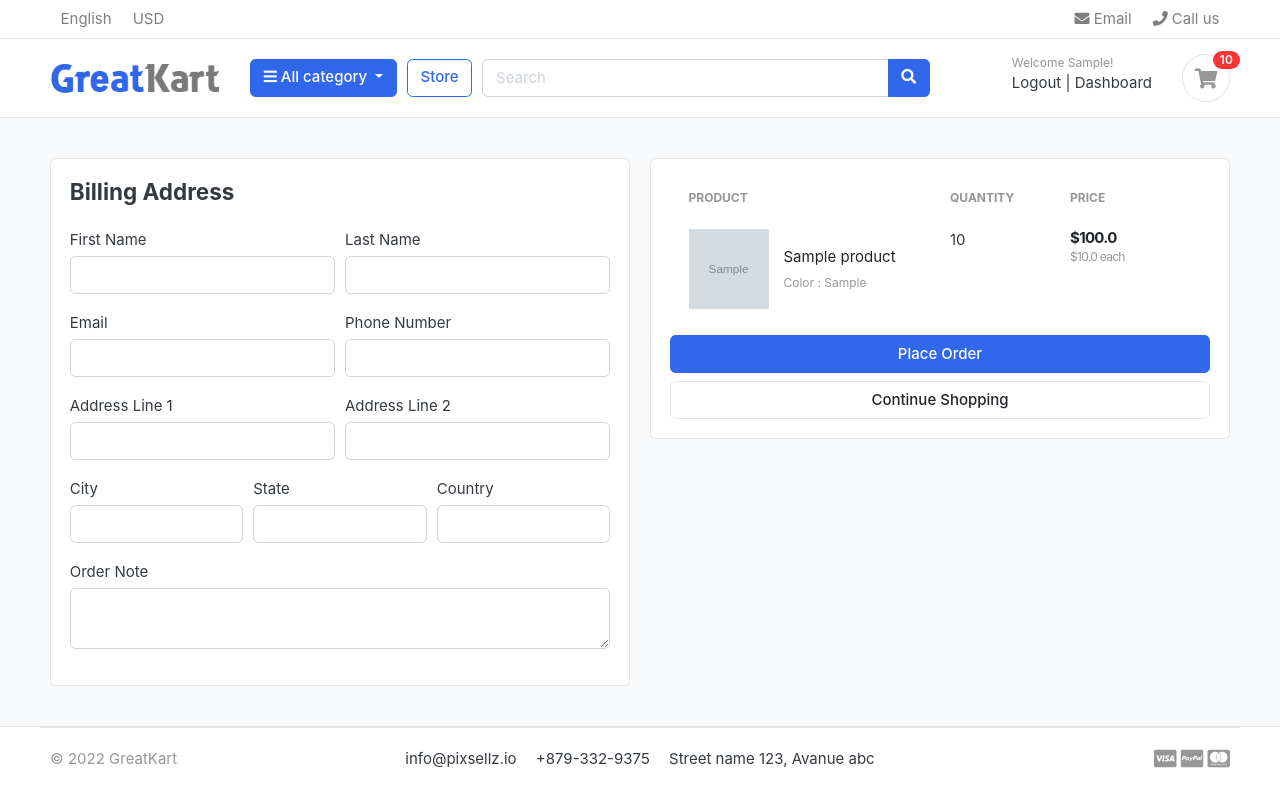
After one commit to Yash-KK/E-Commerce, a Django app: page /cart/checkout/ in a window 1280 px wide. The commit adds this page. Run offline with Django 4.2, Linux system fonts and the light colour scheme; a user stored in the database is signed in; tables that the repository leaves empty hold one stand-in row (values such as "Sample post"); grey boxes marked "Sample" are stand-in pictures; some libraries are stand-ins or nearby versions; some web fonts are replaced.

Commit message:
added functionality till checkout page

```diff
--- a/Cart/admin.py
+++ b/Cart/admin.py
@@ -9,6 +9,7 @@ class CartAdmin(admin.ModelAdmin):
     list_display = ['cart_id']
 
 class CartItemAdmin(admin.ModelAdmin):
-    list_display = ['cart', 'product','quantity']
+    list_display = ['product','quantity']
+
 admin.site.register(Cart,CartAdmin)
 admin.site.register(CartItems, CartItemAdmin)
--- a/Cart/models.py
+++ b/Cart/models.py
@@ -7,6 +7,9 @@ from Category.models import (
 from Store.models import (
     Product,
     Variation
+)
+from acc.models import (
+    Account
 )
 # Create your models here.
 
@@ -18,7 +21,8 @@ class Cart(models.Model):
         return f"{self.cart_id}"
 
 class CartItems(models.Model):
-    cart = models.ForeignKey(Cart, on_delete=models.CASCADE)
+    user = models.ForeignKey(Account, on_delete=models.CASCADE, null=True)
+    cart = models.ForeignKey(Cart, on_delete=models.CASCADE, null=True)
     variations = models.ManyToManyField(Variation,blank=True)
     product = models.ForeignKey(Product, on_delete=models.CASCADE)
     quantity = models.IntegerField()
--- a/Cart/urls.py
+++ b/Cart/urls.py
@@ -6,5 +6,5 @@ urlpatterns = [
     path("decrement/<int:id>/<int:cart_item_id>/", views.decrement_item, name='decrement-item'),
     path("remove/<int:id>/<int:cart_item_id>/", views.remove_item, name='remove-item'),
     path("<int:product_id>/", views.add_to_cart, name='add-to-cart'),
-
+    path("checkout/", views.checkout, name='checkout'),
 ]
--- a/Cart/views.py
+++ b/Cart/views.py
@@ -1,6 +1,6 @@
 from django.http import HttpResponse
 from django.shortcuts import redirect, render
-
+from django.contrib.auth.decorators import login_required
 
 # Models
 from .models import (
@@ -19,73 +19,129 @@ def _cart_id(request):
     return cart_id
 
 def add_to_cart(request, product_id):
+    current_user = request.user
     product = Product.objects.get(id=product_id)
-    product_ke_variations = []
-    if request.method == 'POST':
-        for item in request.POST:
-            key = item
-            value = request.POST[key]
-            try:
-                # variations = Variation.objects.get(product=product,variation_category__iexact=key, variation_value__iexact=value)
-                variations = Variation.objects.get(product=product,variation_category__iexact=key, variation_value__iexact=value)
-                product_ke_variations.append(variations)
-            except:
-                print("Nahi HUa")
-                pass
-    cart = Cart.objects.filter(cart_id=_cart_id(request)).exists()
-    if cart:
-        cart = Cart.objects.get(cart_id = _cart_id(request))
-    else:
-        cart = Cart.objects.create(
-            cart_id = _cart_id(request)
-        )
-    cart.save()
-    cart_item = CartItems.objects.filter(cart=cart, product=product).exists()
-    if cart_item:
-        cart_item = CartItems.objects.filter(cart=cart, product=product)
+    if request.user.is_authenticated:
+        if request.method == 'POST':
+            product_ke_variations = []
+            for item in request.POST:
+                key = item
+                value = request.POST[key]
+                try:
+                    # variations = Variation.objects.get(product=product,variation_category__iexact=key, variation_value__iexact=value)
+                    variations = Variation.objects.get(product=product,variation_category__iexact=key, variation_value__iexact=value)
+                    product_ke_variations.append(variations)
+                except:
+                    print("Nahi HUa")
+        cart_item = CartItems.objects.filter(user=current_user, product=product).exists()
+        if cart_item:
+            cart_item = CartItems.objects.filter(user=current_user, product=product)
 
-        exist_var = []
-        item_id = []
-        for item in cart_item:
-            x = item.variations.all()
-            exist_var.append(list(x))
-            item_id.append(item.id)
-       # CONTINUE FROM HERE-----------------------> IF THE PRODUCT VARIATIONS EXIST IN EXISTING VARIATIONS ,,,,,,
+            exist_var = []
+            item_id = []
+            for item in cart_item:
+                x = item.variations.all()
+                exist_var.append(list(x))
+                item_id.append(item.id)
+        # CONTINUE FROM HERE-----------------------> IF THE PRODUCT VARIATIONS EXIST IN EXISTING VARIATIONS ,,,,,,
 
-        if product_ke_variations in exist_var:
-           # Increase the item quantity
-           index = exist_var.index(product_ke_variations)
-           id = item_id[index]
-           item = CartItems.objects.get(product=product, id=id)
-           item.quantity +=1
-           item.save()
+            if product_ke_variations in exist_var:
+                # Increase the item quantity
+                index = exist_var.index(product_ke_variations)
+                id = item_id[index]
+                item = CartItems.objects.get(product=product, id=id)
+                item.quantity +=1
+                item.save()
 
+            else:
+                item = CartItems.objects.create(product=product, user=current_user, quantity=1)
+
+                if len(product_ke_variations)>0:
+                    item.variations.clear()
+                    item.variations.add(*product_ke_variations)
+                item.save()
         else:
-            item = CartItems.objects.create(product=product, cart=cart, quantity=1)
-
-            if len(product_ke_variations)>0:
+            item = CartItems.objects.create(
+                user=current_user,
+                product=product,
+                quantity = 1
+            )
+            if len(product_ke_variations)> 0:
                 item.variations.clear()
                 item.variations.add(*product_ke_variations)
             item.save()
+        return redirect('cart-page')
+    # If the User is not authenticated
     else:
-        item = CartItems.objects.create(
-            cart=cart,
-            product=product,
-            quantity = 1
-        )
-        if len(product_ke_variations)> 0:
-            item.variations.clear()
-            item.variations.add(*product_ke_variations)
-        item.save()
-    return redirect('cart-page')
+        if request.method == 'POST':
+            product_ke_variations = []
+            for item in request.POST:
+                key = item
+                value = request.POST[key]
+                try:
+                    # variations = Variation.objects.get(product=product,variation_category__iexact=key, variation_value__iexact=value)
+                    variations = Variation.objects.get(product=product,variation_category__iexact=key, variation_value__iexact=value)
+                    product_ke_variations.append(variations)
+                except:
+                    print("Nahi HUa")
+                    pass
+        cart = Cart.objects.filter(cart_id=_cart_id(request)).exists()
+        if cart:
+            cart = Cart.objects.get(cart_id = _cart_id(request))
+        else:
+            cart = Cart.objects.create(
+                cart_id = _cart_id(request)
+            )
+        cart.save()
+        cart_item = CartItems.objects.filter(cart=cart, product=product).exists()
+        if cart_item:
+            cart_item = CartItems.objects.filter(cart=cart, product=product)
+
+            exist_var = []
+            item_id = []
+            for item in cart_item:
+                x = item.variations.all()
+                exist_var.append(list(x))
+                item_id.append(item.id)
+        # CONTINUE FROM HERE-----------------------> IF THE PRODUCT VARIATIONS EXIST IN EXISTING VARIATIONS ,,,,,,
+
+            if product_ke_variations in exist_var:
+                # Increase the item quantity
+                index = exist_var.index(product_ke_variations)
+                id = item_id[index]
+                item = CartItems.objects.get(product=product, id=id)
+                item.quantity +=1
+                item.save()
+
+            else:
+                item = CartItems.objects.create(product=product, cart=cart, quantity=1)
+
+                if len(product_ke_variations)>0:
+                    item.variations.clear()
+                    item.variations.add(*product_ke_variations)
+                item.save()
+        else:
+            item = CartItems.objects.create(
+                cart=cart,
+                product=product,
+                quantity = 1
+            )
+            if len(product_ke_variations)> 0:
+                item.variations.clear()
+                item.variations.add(*product_ke_variations)
+            item.save()
+        return redirect('cart-page')
 
 def cart_page(request,cart_items= None):
     total = 0
     tax = 0
     grand_total = 0
     try:
-        cart = Cart.objects.get(cart_id= _cart_id(request))
-        cart_items = CartItems.objects.filter(cart=cart)
+        if request.user.is_authenticated:
+            cart_items = CartItems.objects.filter(user=request.user)
+        else:
+            cart = Cart.objects.get(cart_id= _cart_id(request))
+            cart_items = CartItems.objects.filter(cart=cart)
         for item in cart_items:
             total += item.product.product_price * item.quantity
         tax = (total*2)/100
@@ -105,9 +161,13 @@ def cart_page(request,cart_items= None):
 
 def decrement_item(request, id,cart_item_id):
     product = Product.objects.get(id=id)
-    cart = Cart.objects.get(cart_id=_cart_id(request))
+
     try:
-        cart_item = CartItems.objects.get(cart=cart, product=product,id=cart_item_id)
+        if request.user.is_authenticated:
+            cart_item = CartItems.objects.get(user=request.user,product=product, id=cart_item_id)
+        else:
+            cart = Cart.objects.get(cart_id=_cart_id(request))
+            cart_item = CartItems.objects.get(cart=cart, product=product,id=cart_item_id)
         print(cart_item)
         print(f"------>>>{product}")
         if cart_item.quantity == 1:
@@ -121,10 +181,42 @@ def decrement_item(request, id,cart_item_id):
 
 def remove_item(request,id,cart_item_id):
     product = Product.objects.get(id=id)
-    cart = Cart.objects.get(cart_id = _cart_id(request))
+
     try:
-        cart_item = CartItems.objects.get(cart=cart, product=product,id=cart_item_id)
-        cart_item.delete()
+        if request.user.is_authenticated:
+            cart_item  = CartItems.objects.get(user=request.user, product=product, id=cart_item_id)
+            cart_item.delete()
+        else:
+            cart = Cart.objects.get(cart_id = _cart_id(request))
+            cart_item = CartItems.objects.get(cart=cart, product=product,id=cart_item_id)
+            cart_item.delete()
     except:
         pass
     return redirect('cart-page')
+
+@login_required(login_url='login-page')
+def checkout(request,cart_items = None):
+    total = 0
+    tax = 0
+    grand_total = 0
+    try:
+        if request.user.is_authenticated:
+                cart_items = CartItems.objects.filter(user=request.user)
+        else:
+            cart = Cart.objects.get(cart_id= _cart_id(request))
+            cart_items = CartItems.objects.filter(cart=cart)
+        for item in cart_items:
+            total += item.product.product_price * item.quantity
+        tax = (total*2)/100
+        grand_total = total + tax
+    except Cart.DoesNotExist:
+        pass
+
+    context = {
+        'cart_items':cart_items,
+
+        'total': total,
+        'grand_total': grand_total,
+        'tax': tax
+    }
+    return render(request, 'Store/checkout.html',context)
--- a/Store/urls.py
+++ b/Store/urls.py
@@ -5,6 +5,7 @@ from .import views
 urlpatterns = [
     path("", views.store_page, name='store-page'),
     path("search/", views.search_functionality, name='search'),
+
     path("<slug:c_slug>/", views.store_page, name='product-by-category'),
     path("<slug:c_slug>/<slug:p_slug>/", views.product_detail, name='product-detail'),
 ]
--- a/Store/views.py
+++ b/Store/views.py
@@ -73,5 +73,4 @@ def product_detail(request,c_slug=None, p_slug=None):
     context = {
         'pd':product_detail
     }
-
     return render(request ,'Store/productDetail.html',context)
--- a/templates/Cart/cart.html
+++ b/templates/Cart/cart.html
@@ -121,7 +121,7 @@
 			<p class="text-center mb-3">
 				<img src="{% static './images/misc/payments.png' %}" height="26">
 			</p>
-			<a href="./place-order.html" class="btn btn-primary btn-block"> Checkout </a>
+			<a href="{% url 'checkout' %}" class="btn btn-primary btn-block"> Checkout </a>
 			<a href="{% url 'store-page' %}" class="btn btn-light btn-block">Continue Shopping</a>
 		</div> <!-- card-body.// -->
 		</div> <!-- card.// -->
--- /dev/null
+++ b/templates/Store/checkout.html
@@ -0,0 +1,164 @@
+{% extends 'base.html' %}
+
+
+{% block 'title' %}
+    Checkout
+{% endblock 'title' %}
+
+
+
+{% block 'content' %}
+    {% load static %}
+
+<section class="section-content padding-y bg">
+    <div class="container">
+
+    <!-- ============================ COMPONENT 1 ================================= -->
+
+    <div class="row">
+        <aside class="col-lg-6">
+    <div class="card">
+        <div class='card-body'>
+            <h4 class='card-title mb-4'>Billing Address</h4>
+            <form action="" method='POST'>
+                {% csrf_token %}
+                <div class='form-row'>
+                    <div class='col form-group'>
+                        <label for="">First Name</label>
+                        <input type="text" name='first_name' class='form-control' required>
+                    </div>
+                    <div class='col form-group'>
+                        <label for="">Last Name</label>
+                        <input type="text" name='last_name' class='form-control' required>
+                    </div>
+                </div>
+
+                <div class='form-row'>
+                    <div class='col form-group'>
+                        <label for="">Email</label>
+                        <input type="email" name='email' class='form-control' required>
+                    </div>
+                    <div class='col form-group'>
+                        <label for="">Phone Number</label>
+                        <input type="text" name='phone_number' class='form-control' required>
+                    </div>
+                </div>
+
+                <div class='form-row'>
+                    <div class='col form-group'>
+                        <label for="">Address Line 1</label>
+                        <input type="text" name='add_line_1' class='form-control' required>
+                    </div>
+                    <div class='col form-group'>
+                        <label for="">Address Line 2</label>
+                        <input type="text" name='add_line_2' class='form-control' required>
+                    </div>
+                </div>
+
+                <div class='form-row'>
+                    <div class='col form-group'>
+                        <label for="">City</label>
+                        <input type="text" name='city' class='form-control' required>
+                    </div>
+                    <div class='col form-group'>
+                        <label for="">State</label>
+                        <input type="text" name='state' class='form-control' required>
+                    </div>
+                    <div class='col form-group'>
+                        <label for="">Country</label>
+                        <input type="text" name='country' class='form-control' required>
+                    </div>
+                </div>
+
+                <div class='form-row'>
+                    <div class='col form-group'>
+                        <label for="">Order Note</label>
+                        {% comment %} <input type="text" name='city' class='form-control' required> {% endcomment %}
+                        <textarea name="order_note" class='form-control' rows="2"></textarea>
+                    </div>
+                </div>
+
+
+
+        </div>
+    </div> <!-- card.// -->
+
+
+
+
+    </aside> <!-- col.// -->
+
+        <aside class="col-lg-6">
+
+            <div class="card">
+            <div class="card-body">
+                <table class="table table-borderless table-shopping-cart">
+                    <thead class="text-muted">
+                    <tr class="small text-uppercase">
+
+                      <th scope="col">Product</th>
+                      <th scope="col" width="120">Quantity</th>
+                      <th scope="col" width="120">Price</th>
+                      {% comment %} <th scope="col" class="text-right" width="200"> </th> {% endcomment %}
+
+                    </tr>
+                    </thead>
+                    <tbody>
+
+
+                            {% for item in cart_items %}
+                            <tr>
+                                <td>
+                                    <figure class="itemside align-items-center">
+                                        <div class="aside"><img src="{{ item.product.product_image.url }}" class="img-sm"></div>
+                                        <figcaption class="info">
+                                            <a href="{{ item.product.product_url }}" class="title text-dark">{{ item.product.product_name }}</a>
+                                            <p class="text-muted small">
+
+                                                {% for i in item.variations.all %}
+                                                    {{ i.variation_category }} : {{ i.variation_value }} <br>
+                                                {% endfor %}
+
+
+                                            </p>
+                                        </figcaption>
+                                    </figure>
+                                </td>
+                                <td>
+                                    <!-- col.// -->
+                                               <div>
+                                                <label for="">{{ item.quantity }}</label>
+                                               </div>
+                                </td>
+                                <td>
+                                    <div class="price-wrap">
+                                        <var class="price">${{ item.sub_total }}</var>
+                                        <small class="text-muted"> ${{ item.product.product_price }} each </small>
+                                    </div> <!-- price-wrap .// -->
+                                </td>
+                                <td class="text-right">
+                                {% comment %} <a href="{% url 'remove-item' item.product.id  item.id %}"  onclick="return confirm('Are you sure you want to delete this item?');" class="btn btn-danger"> Remove</a> {% endcomment %}
+                                </td>
+                            </tr>
+                            {% endfor %}
+
+                    </tbody>
+                    </table>
+                <button type="submit" class="btn btn-primary btn-block"> Place Order </button>
+                <a href="{% url 'store-page' %}" class="btn btn-light btn-block">Continue Shopping</a>
+            </form>
+            </div> <!-- card-body.// -->
+            </div> <!-- card.// -->
+
+        </aside> <!-- col.// -->
+
+
+
+
+    </div> <!-- row.// -->
+    <!-- ============================ COMPONENT 1 END .// ================================= -->
+
+    </div> <!-- container .//  -->
+    </section>
+    <!-- ========================= SECTION CONTENT END// ========================= -->
+{% endblock 'content' %}
```
Also changed, not shown: Cart/cp2.py (+5 -2 lines), acc/views.py (+64 -4 lines), Cart/migrations/0004_cartitems_user_alter_cartitems_cart.py (added), Cart/migrations/0005_remove_cartitems_user.py (added), Cart/migrations/0006_cartitems_user.py (added), Cart/migrations/0007_alter_cartitems_cart_alter_cartitems_user.py (added).
